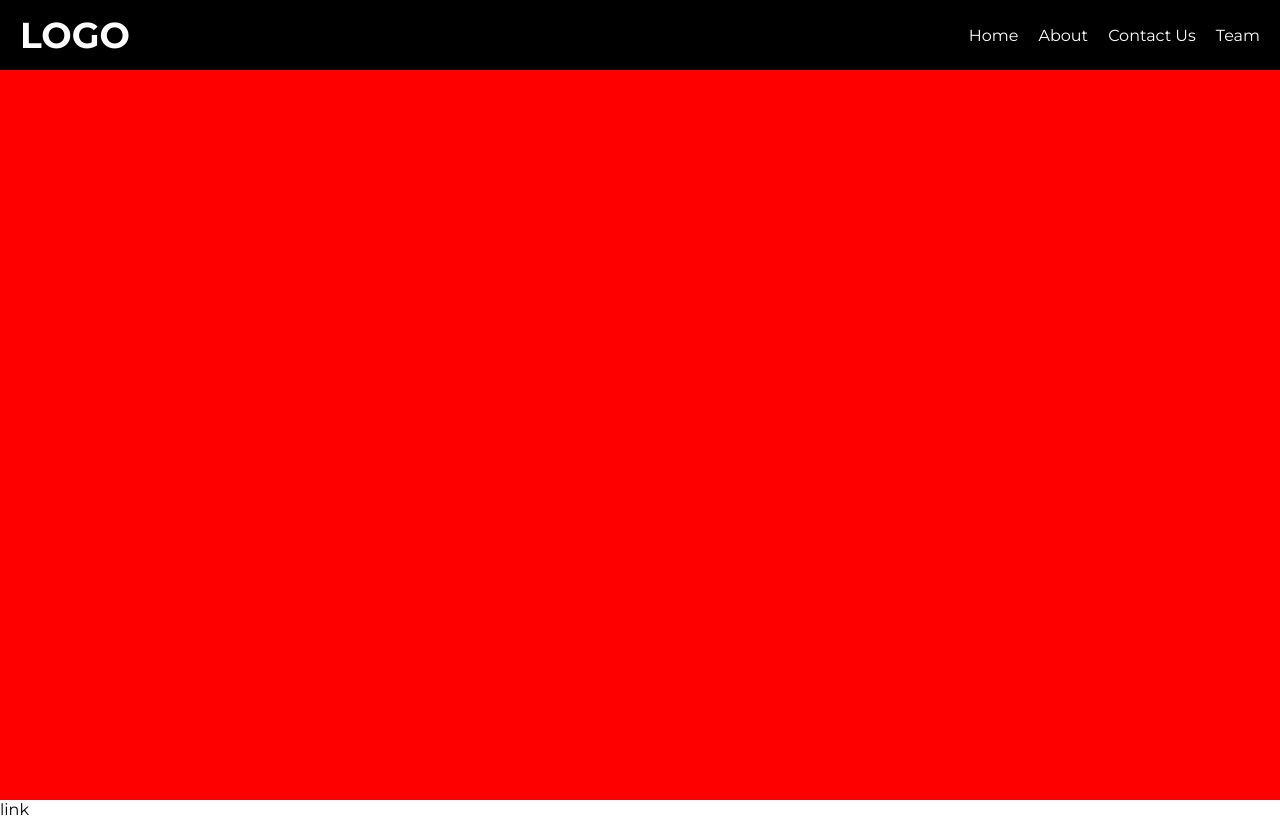
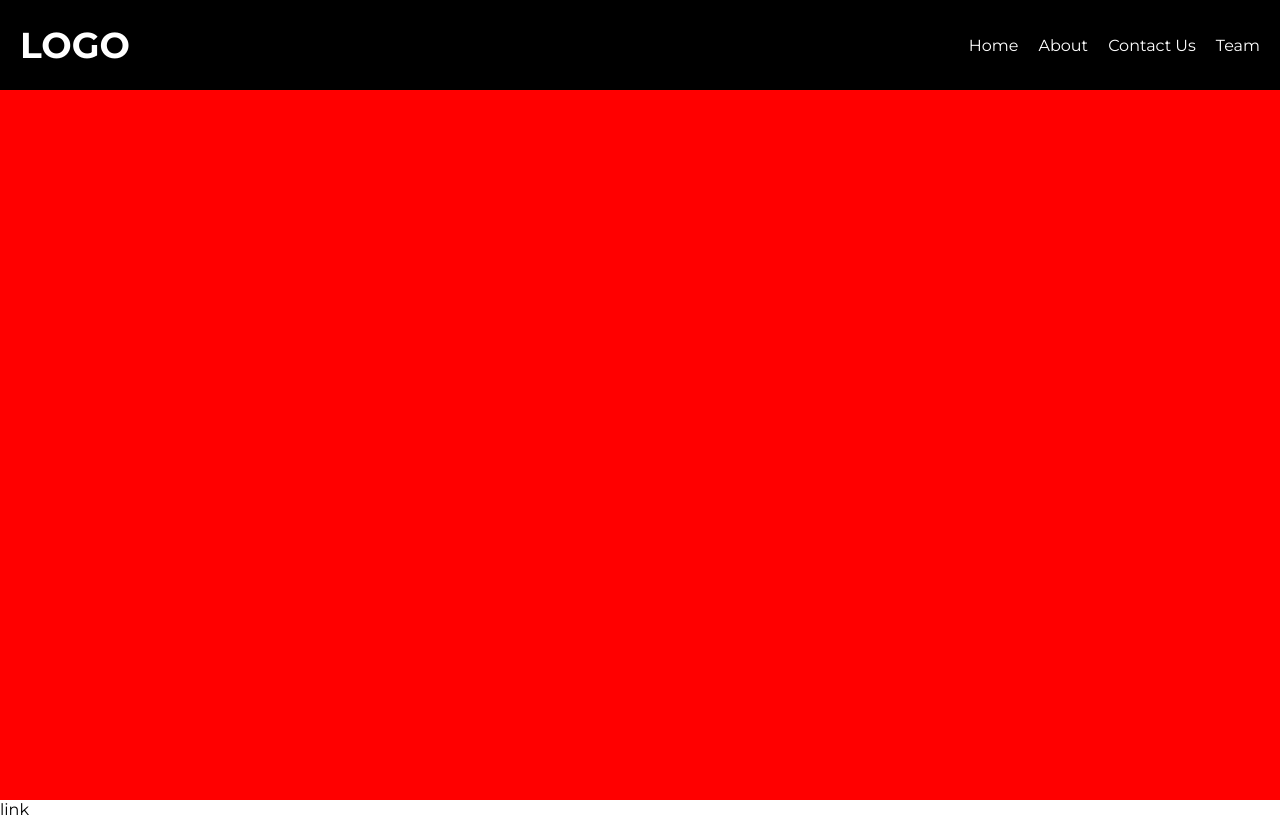
Before and after one commit to mertkrgl/pausiber-fe-workshop, a plain HTML site: page index.html in a window 1280 px wide. Drawn offline with Linux system fonts and the light colour scheme.

Commit message:
refactor(style.css): change navbar height

```diff
--- a/style.css
+++ b/style.css
@@ -22,7 +22,7 @@ body{
     height: 100vh;
 }
 nav{
-    height: 70px;
+    height: 90px;
     width: 100%;
     background-color: black;
     color: white;
@@ -33,7 +33,7 @@ nav{
 }
 main{
     width: 100½;
-    height: calc(100% - 70px);
+    height: calc(100% - 90px);
     background-color: red;
     }
 .logo-container{
```
